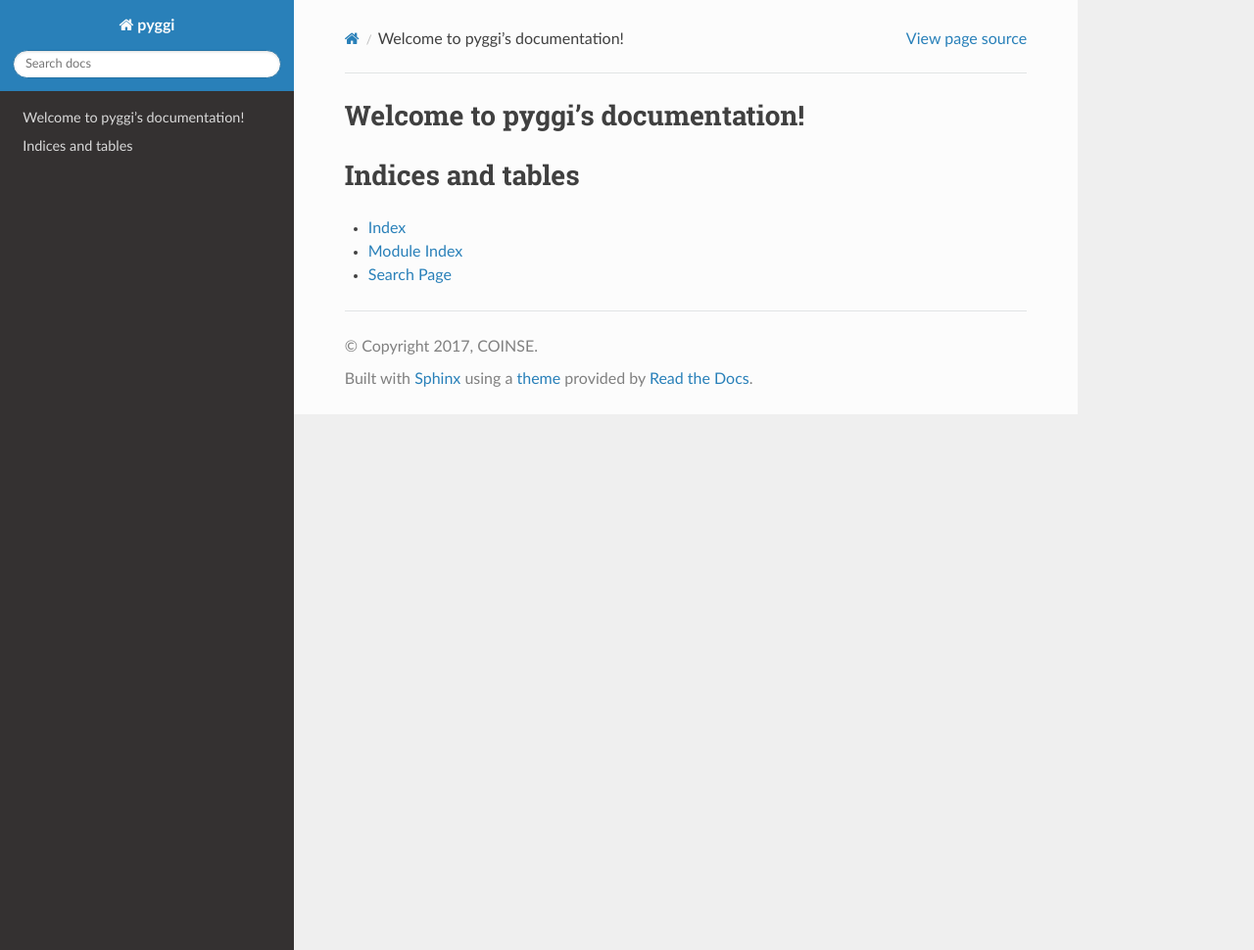
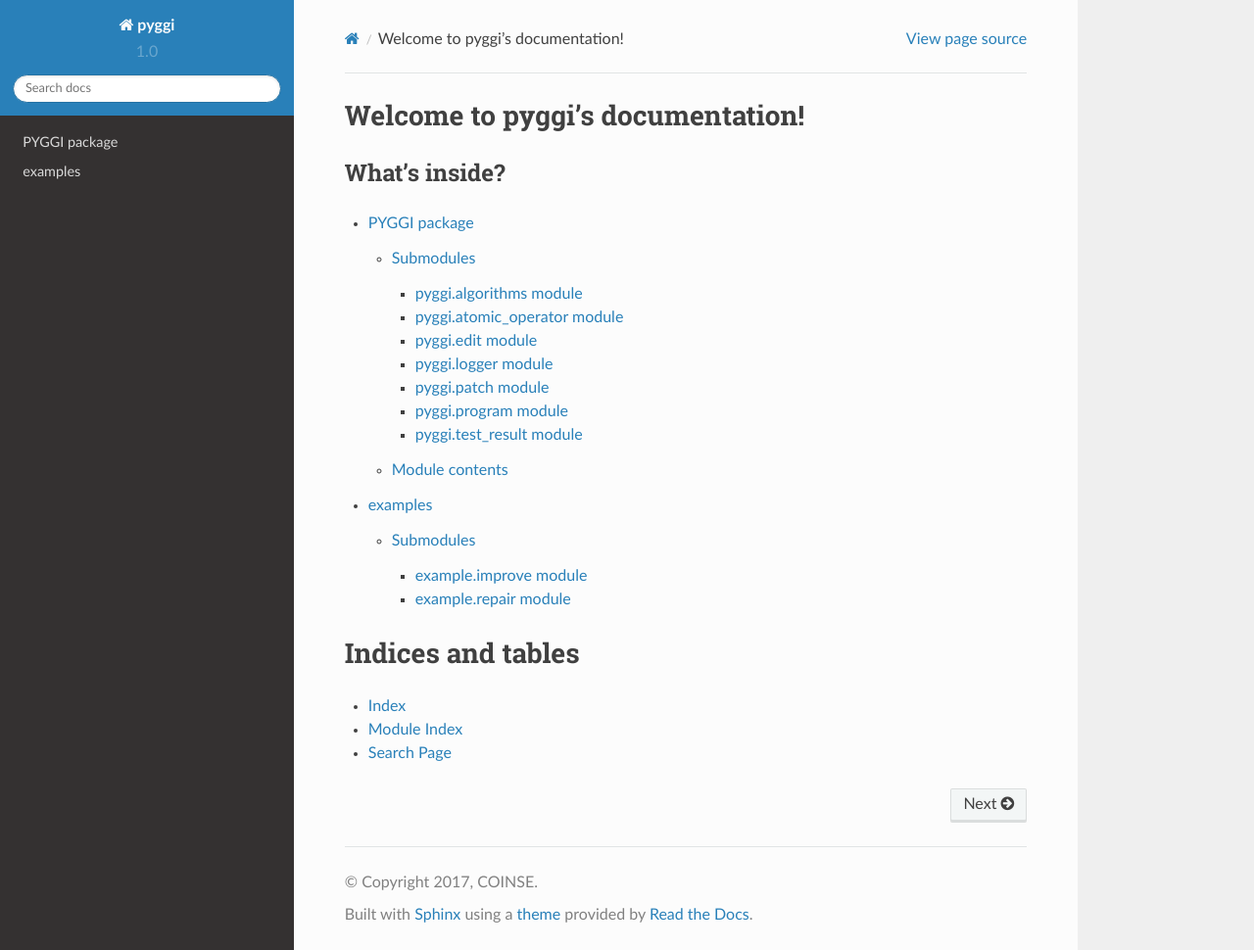
Before and after one commit to coinse/pyggi, a Sphinx documentation site: the page built from doc/index.rst, in a window 1280 px wide and 970 px high. Shown: the whole window at 98% size. Built offline with Sphinx 7.4.7 and the Read the Docs theme 2.0.0, drawn with Linux system fonts in a browser that asks for light colours; pages that are not in the unit, such as notebooks, are missing from menus.

```diff
--- a/doc/conf.py
+++ b/doc/conf.py
@@ -42,8 +42,7 @@ templates_path = ['_templates']
 # The suffix(es) of source filenames.
 # You can specify multiple suffix as a list of string:
 #
-# source_suffix = ['.rst', '.md']
-source_suffix = '.rst'
+source_suffix = ['.rst', '.md']
 
 # The master toctree document.
 master_doc = 'index'
@@ -58,7 +57,7 @@ author = 'COINSE'
 # built documents.
 #
 # The short X.Y version.
-version = ''
+version = '1.0'
 # The full version, including alpha/beta/rc tags.
 release = ''
 
--- /dev/null
+++ b/doc/example.improve.rst
@@ -0,0 +1,7 @@
+example.improve module
+======================
+
+.. automodule:: example.improve
+    :members:
+    :undoc-members:
+    :show-inheritance:
--- /dev/null
+++ b/doc/example.repair.rst
@@ -0,0 +1,7 @@
+example.repair module
+=====================
+
+.. automodule:: example.repair
+    :members:
+    :undoc-members:
+    :show-inheritance:
--- /dev/null
+++ b/doc/example.rst
@@ -0,0 +1,10 @@
+examples
+========
+
+Submodules
+----------
+
+.. toctree::
+
+   example.improve
+   example.repair
--- a/doc/index.rst
+++ b/doc/index.rst
@@ -6,11 +6,14 @@
 Welcome to pyggi's documentation!
 =================================
 
+What's inside?
+--------------
+
 .. toctree::
-   :maxdepth: 2
-   :caption: Contents:
+   :maxdepth: 3
 
-
+   PYGGI package <pyggi>
+   examples <example>
 
 Indices and tables
 ==================
--- a/doc/modules.rst
+++ b/doc/modules.rst
@@ -1,5 +1,5 @@
-PYGGI
-=====
+modules
+=======
 
 .. toctree::
    :maxdepth: 4
--- a/doc/pyggi.rst
+++ b/doc/pyggi.rst
@@ -1,11 +1,10 @@
-pyggi package
-=============
+pyggi
+=====
 
 Submodules
 ----------
 
 .. toctree::
-
    pyggi.algorithms
    pyggi.atomic_operator
    pyggi.edit
--- a/pyggi/__init__.py
+++ b/pyggi/__init__.py
@@ -2,7 +2,9 @@
 PYGGI stands for Python General framework for Genetic Improvement(GI).
 This module has developed to be used as an toolkit for practicing GI.
 
-Written & maintained by COINSE KAIST.
+Written & maintained by `COINSE KAIST`_.
+
+.. _COINSE KAIST: http://coinse.kaist.ac.kr/
 """
 
 from . import algorithms, atomic_operator, edit
```
Also changed, not shown: README.md (+2 -0 lines), 3 other files.
